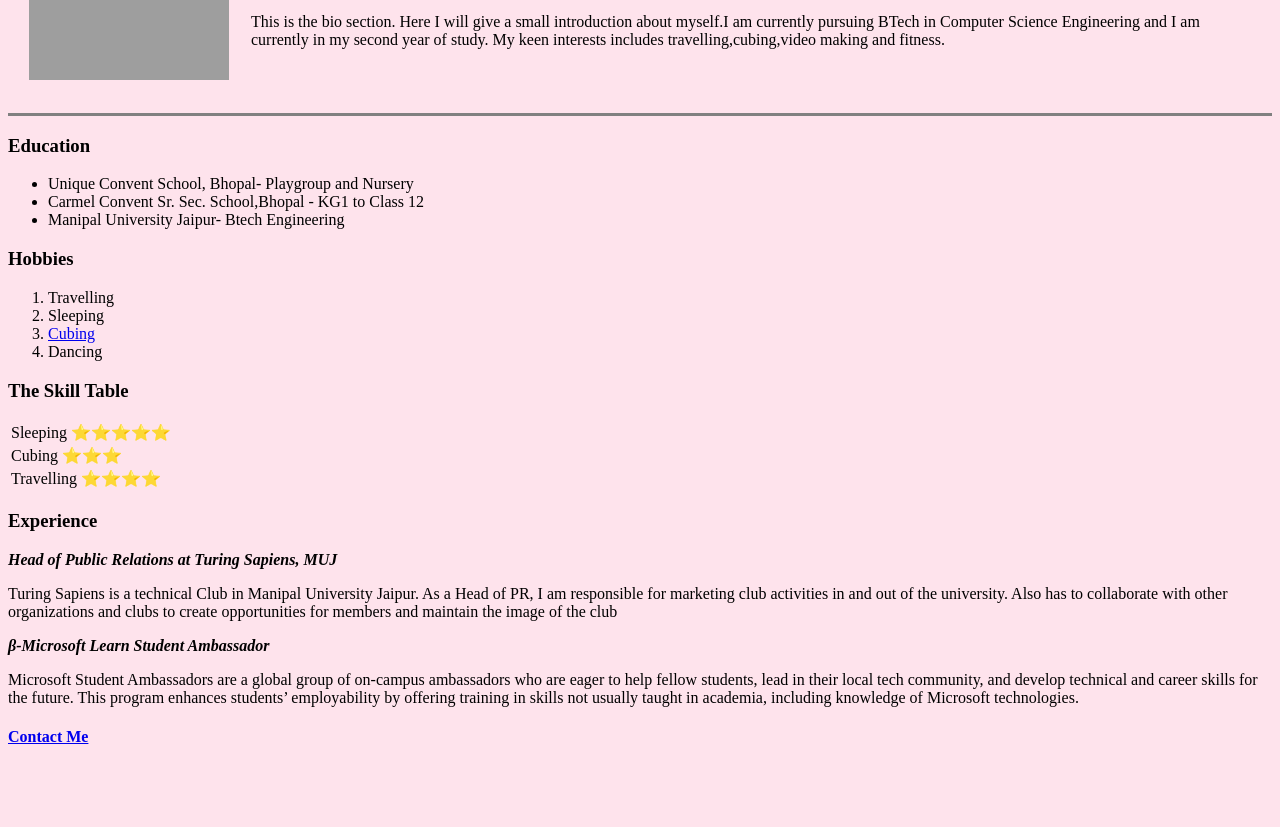
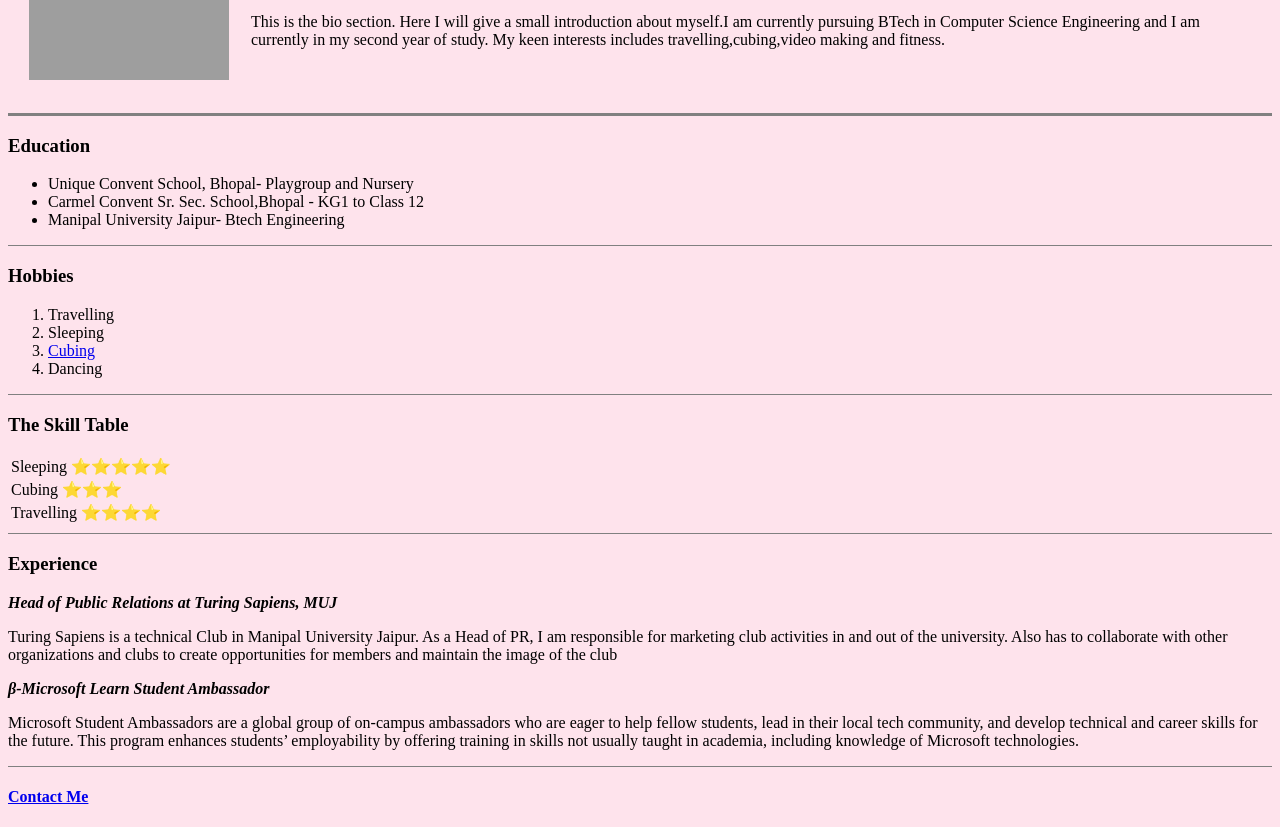
Before and after one commit to Archie-Sharma/html-file, a plain HTML site: page index.html in a window 1280 px wide. Shown: the part 149-976 px from the top of the page. Before the commit the page ends 916 px from the top, so only its background shows below. Drawn offline with Linux system fonts and the light colour scheme; grey boxes are pictures that could not be loaded.

Commit message:
Update index.html
adding lines <hr>

```diff
--- a/index.html
+++ b/index.html
@@ -35,6 +35,7 @@
         <li>Carmel Convent Sr. Sec. School,Bhopal - KG1 to Class 12</li>
         <li>Manipal University Jaipur- Btech Engineering </li>
     </ul>
+    <hr size="1" noshade>
     <h3>Hobbies</h3>
     <ol>
         <li>Travelling</li>
@@ -47,6 +48,7 @@
             <!--No use right now but using these theaD, tbody and tfooter is a good practice-->
         </tfoot>
     </table>
+    <hr size="1" noshade>
     <h3>The Skill Table</h3>
 
 
@@ -61,7 +63,7 @@
                     <td> Travelling ⭐⭐⭐⭐</td>
 
             </table>
-
+    <hr size="1" noshade>
             <h3>Experience </h3>
             <p><em><strong> Head of Public Relations at Turing Sapiens, MUJ</strong> </em></p>
             <p>Turing Sapiens is a technical Club in Manipal University Jaipur.
@@ -74,7 +76,7 @@
                  career skills for the future. This program enhances students’ employability by offering
                   training in skills not usually taught in academia, including knowledge of Microsoft
                   technologies.</p>
-
+    <hr size="1" noshade>
     <h4><a href="contact.html">Contact Me</a>    </h4>
 </body>
 </html>
```
